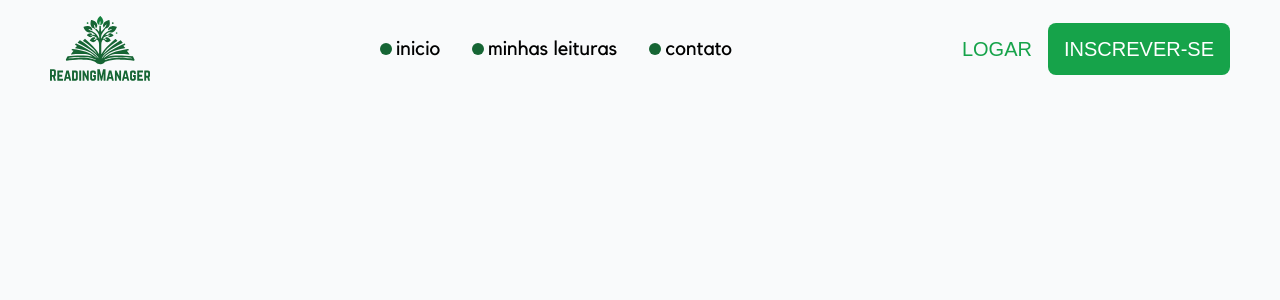
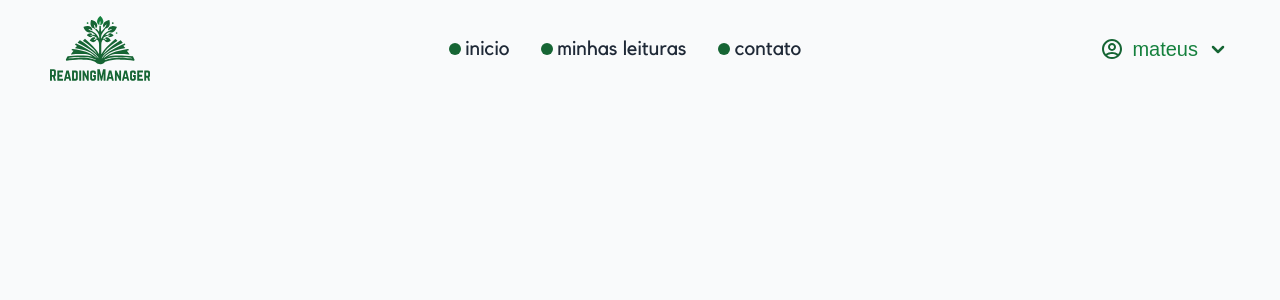
Before and after one commit to MateusBorgesGuimaraes/Reading-Manager, a Next.js app: page / in a window 1280 px wide. Shown: the top 300 px of the page. Built offline with nearby package versions, Linux system fonts and the light colour scheme.

Commit message:
header pronto

```diff
--- a/src/app/globals.css
+++ b/src/app/globals.css
@@ -7,5 +7,14 @@
     max-width: 73.75rem;
     margin-left: auto;
     margin-right: auto;
+    padding-left: .5rem;
+    padding-right: .5rem;
+  }
+
+  @media(min-width: 73.75rem) {
+    .container {
+      padding-left: 0px;
+      padding-right: 0px;
+    }
   }
 }
--- a/src/components/header/Header.tsx
+++ b/src/components/header/Header.tsx
@@ -1,7 +1,14 @@
+'use client';
+
 import Image from 'next/image';
 import Link from 'next/link';
+import React from 'react';
 
-export default async function Header() {
+export default function Header() {
+  const [loginActive, setLoginActive] = React.useState(false);
+  const [mobileActive, setMobileActive] = React.useState(false);
+  const login = true;
+
   return (
     <header className="container flex justify-between items-center mt-4">
       <div>
@@ -13,22 +20,22 @@ export default async function Header() {
         />
       </div>
 
-      <nav>
+      <nav className="md:flex hidden">
         <ul className="flex gap-8 text-xl">
-          <li className="group">
+          <li className="group text-gray-800">
             <a href="#" className="flex items-center gap-1">
               <span className="w-3 h-3 bg-green-800 block rounded-full group-hover:bg-green-400 duration-300"></span>{' '}
               inicio
             </a>
           </li>
-          <li className="group">
+          <li className="group text-gray-800">
             <a href="#" className="flex items-center gap-1">
               {' '}
               <span className="w-3 h-3 bg-green-800 block rounded-full group-hover:bg-green-400 duration-300"></span>
               minhas leituras
             </a>
           </li>
-          <li className="group">
+          <li className="group text-gray-800">
             <a href="#" className="flex items-center gap-1">
               <span className="w-3 h-3 bg-green-800 block rounded-full group-hover:bg-green-400 duration-300"></span>
               contato
@@ -37,16 +44,131 @@ export default async function Header() {
         </ul>
       </nav>
 
-      <div className="flex gap-4 font-title text-xl items-center">
-        <Link href={'./'} className="text-green-600">
+      <div className="gap-4 font-title text-xl items-center md:flex hidden">
+        {login ? (
+          <ul className="text-green-600 hover:text-green-500 duration-300">
+            <li
+              onClick={() => setLoginActive(!loginActive)}
+              className="relative"
+            >
+              <div className="flex gap-2 cursor-pointer">
+                <Image
+                  src={'/assets/icons/avatar-header.svg'}
+                  width={24}
+                  height={24}
+                  alt="avatar de login"
+                />{' '}
+                <p className="font-body text-green-700">mateus</p>{' '}
+                <Image
+                  src={'/assets/icons/arrow-down-header.svg'}
+                  width={24}
+                  height={24}
+                  alt="seta para baixo"
+                  className={`${
+                    loginActive ? 'rotate-180' : 'rotate-0'
+                  } duration-300`}
+                />
+              </div>
+              <ul
+                className={`${
+                  loginActive ? 'flex' : 'hidden'
+                } flex-col gap-3 absolute bg-white right-0 w-max px-6 py-3 shadow-sm rounded-lg`}
+              >
+                <li className="group">
+                  <Link
+                    href={'#'}
+                    className="flex items-center gap-1 text-green-700"
+                  >
+                    <span className="w-3 h-3 bg-green-800 block rounded-full group-hover:bg-green-400 duration-300"></span>
+                    logout
+                  </Link>
+                </li>
+                <li className="group">
+                  <Link
+                    href={'#'}
+                    className="flex items-center gap-1 text-green-700"
+                  >
+                    <span className="w-3 h-3 bg-green-800 block rounded-full group-hover:bg-green-400 duration-300"></span>
+                    minha conta
+                  </Link>
+                </li>
+              </ul>
+            </li>
+          </ul>
+        ) : (
+          <>
+            <Link
+              href={'./'}
+              className="text-green-600 hover:text-green-500 duration-300"
+            >
               LOGAR
             </Link>
             <Link
               href={'./'}
-          className="bg-green-600 px-4 py-3 rounded-lg text-white hover:bg-green-700 duration-300"
+              className="bg-green-600 px-4 py-3 rounded-lg text-white hover:bg-green-500 duration-300"
             >
               INSCREVER-SE
             </Link>
+          </>
+        )}
+      </div>
+
+      <div className="relative md:hidden">
+        <button onClick={() => setMobileActive(!mobileActive)}>
+          <Image
+            src={'/assets/icons/menu-mobile.svg'}
+            width={32}
+            height={32}
+            alt="menu mobile"
+            className={`${
+              mobileActive ? 'rotate-90' : 'rotate-0'
+            } duration-300`}
+          />
+        </button>
+
+        <ul
+          className={`${
+            mobileActive ? 'flex' : 'hidden'
+          } flex-col gap-4 bg-white shadow-sm w-full px-8 py-5 min-w-60 absolute right-0 text-green-700 rounded-lg`}
+        >
+          <li className="group">
+            <Link href={'#'} className="flex gap-1 items-center">
+              <span className="w-3 h-3 bg-green-800 block rounded-full group-hover:bg-green-400 duration-300"></span>
+              inicio
+            </Link>
+          </li>
+
+          <li className="group">
+            <Link href={'#'} className="flex gap-1 items-center">
+              <span className="w-3 h-3 bg-green-800 block rounded-full group-hover:bg-green-400 duration-300"></span>
+              minha conta
+            </Link>
+          </li>
+
+          <li className="group">
+            <Link href={'#'} className="flex gap-1 items-center">
+              <span className="w-3 h-3 bg-green-800 block rounded-full group-hover:bg-green-400 duration-300"></span>
+              contato
+            </Link>
+          </li>
+
+          {login && (
+            <li className="group bg-green-600 text-white rounded text-xl hover:bg-green-500 duration-300">
+              <Link
+                href={'#'}
+                className="flex items-center justify-between px-3 py-1 "
+              >
+                sair
+                <Image
+                  src={'/assets/icons/logout.svg'}
+                  width={24}
+                  height={24}
+                  alt="logut icon"
+                />
+              </Link>
+            </li>
+          )}
+        </ul>
       </div>
     </header>
   );
--- a/tailwind.config.ts
+++ b/tailwind.config.ts
@@ -7,6 +7,9 @@ const config: Config = {
     './src/app/**/*.{js,ts,jsx,tsx,mdx}',
   ],
   theme: {
+    // screens: {
+    //   container: '1180px',
+    // },
     extend: {
       maxWidth: {
         customScreenSize: '73.75rem',
```
Also changed, not shown: public/assets/icons/logout.svg (added), public/assets/icons/menu-mobile.svg (added). Lines whose indentation alone changed are shown as unchanged.
